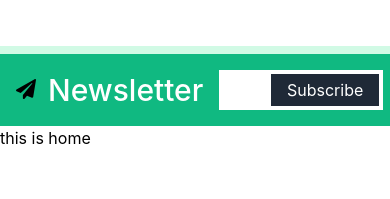
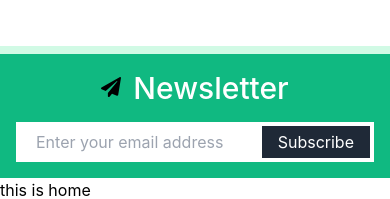
Before and after one commit to Hasan0734/super-bike, a React (Create React App) app: page / in a window 390 px wide. Shown: the part 3671-3870 px from the top of the page. Before the commit the page ends 3821 px from the top, so only its background shows below. Built offline with nearby package versions, Linux system fonts and the light colour scheme.

Commit message:
resposive added on newletter

```diff
--- a/src/component/Home/NewsLetter/NewsLetter.js
+++ b/src/component/Home/NewsLetter/NewsLetter.js
@@ -8,17 +8,17 @@ const NewsLetter = () => {
 
             <div className="p-4">
                 <div className="max-w-6xl mx-auto">
-                    <div className="flex gap-4 items-center ">
-                        <div className="sm:flex gap-7">
-                            <div className="flex gap-3 items-center">
+                    <div className="md:flex gap-4 space-y-4 items-center  ">
+                        <div className="flex gap-7 justify-center">
+                            <div className="flex  gap-3 items-center">
                                 <span className="text-xl font-semibold"><FontAwesomeIcon icon={faPaperPlane} /></span>
                                 <h3 className="text-3xl font-medium text-white">Newsletter</h3>
                             </div>
-                            <div className="flex items-center hidden sm:block">
+                            <div className="flex items-center hidden md:block">
                                 <p className="text-xs text-white">Enter Your Email And Well Send You A Coupon With 10 Off Your Next Orde</p>
                             </div>
                         </div>
-                        <div className="relative float-left w-9/12">
+                        <div className="relative sm:float-left sm:w-9/12">
                             <form>
                             <input required  className="bg-white w-full py-2 pr-36 pl-5 focus:outline-none" id="NewsEmail" type="email" placeholder="Enter your email address" />
                             <button style={{ right: '4px', top: '4px' }} className="absolute px-4 py-1 text-white bg-gray-800 hover:bg-green-500">Subscribe</button>
```
